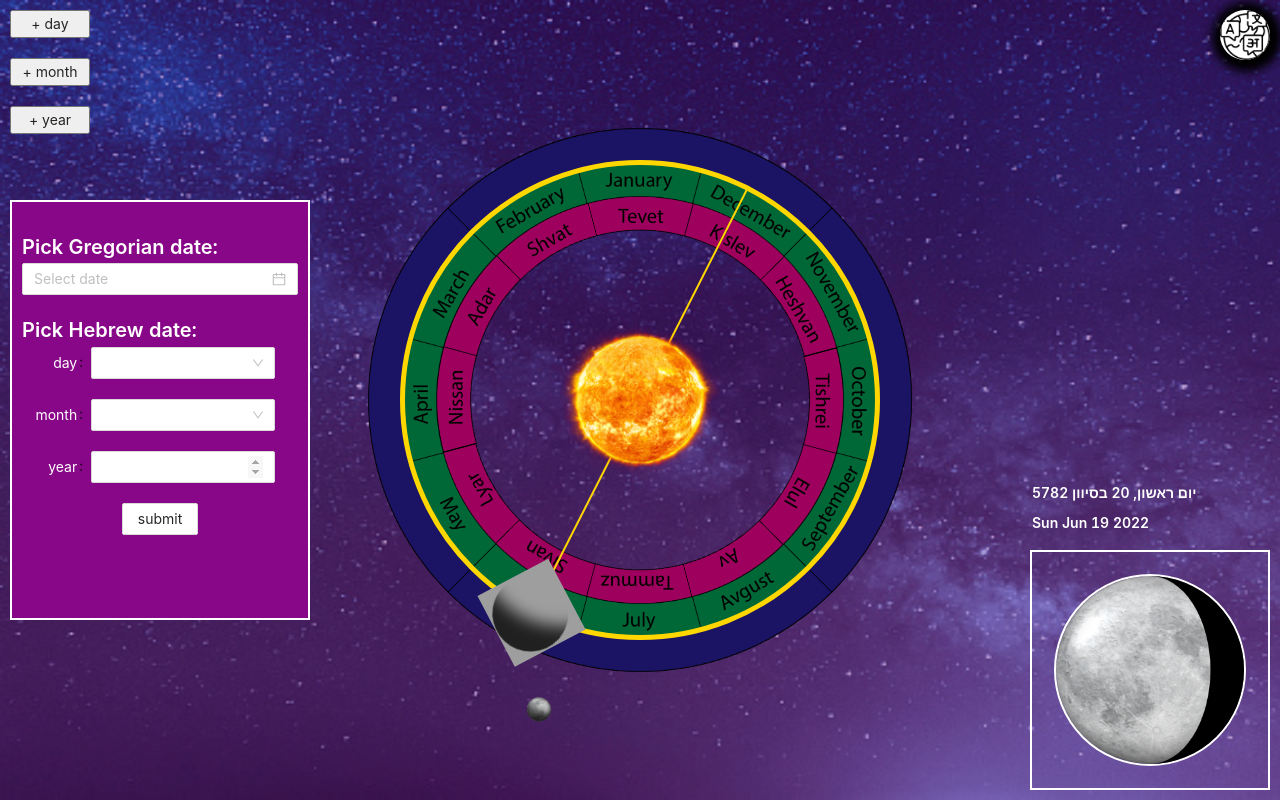
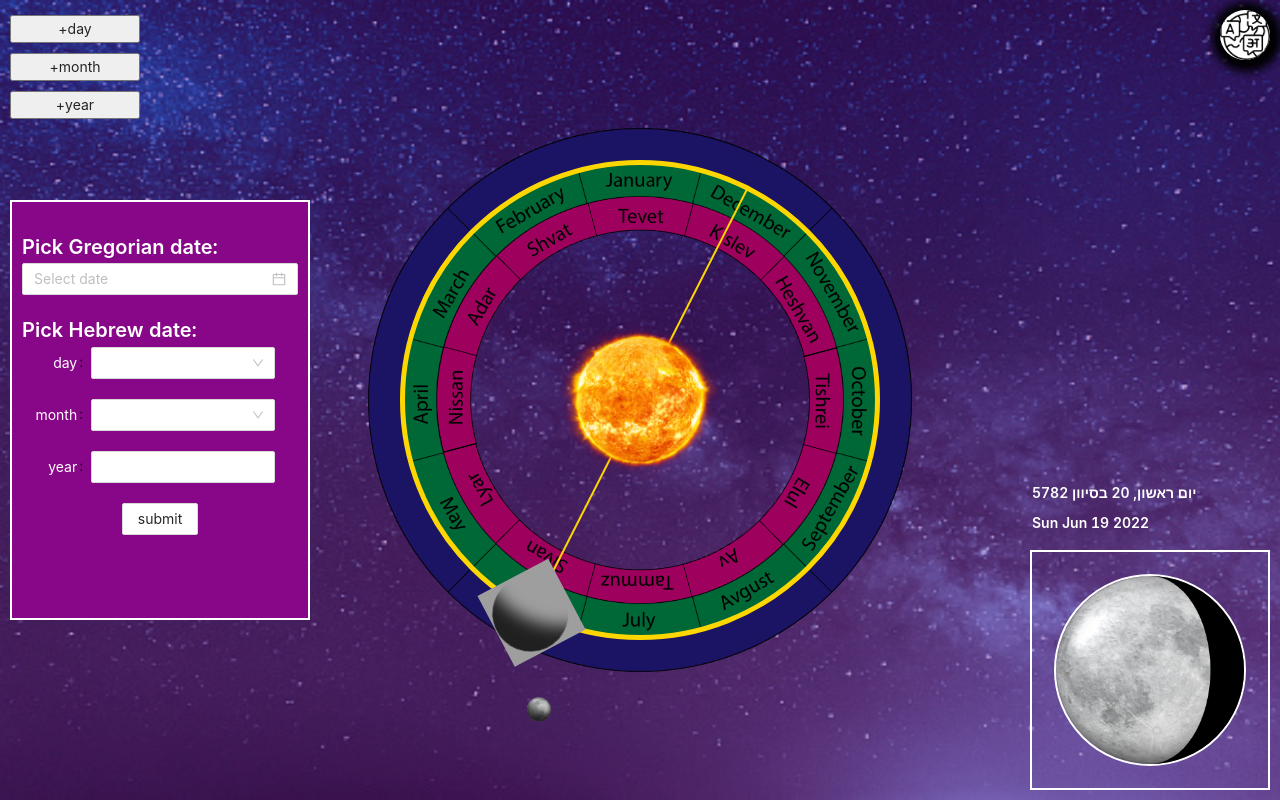
Before and after one commit to ZackEnixey/genesis, a React (Create React App) app: page / in a window 1280 px wide. Built offline with nearby package versions, Linux system fonts and the light colour scheme; grey boxes are pictures that could not be loaded.

Commit message:
Position increment buttons.

```diff
--- a/src/components/sidebar/AdjustEarthToSunAngle.scss
+++ b/src/components/sidebar/AdjustEarthToSunAngle.scss
@@ -3,46 +3,40 @@
     height: 70px;
 
     position: absolute;
-    top: 0px;
-    left: 0px;
+    left: 5px;
+    top: 10px;
+}
 
-    // .increment_wrapper{
-    //     position: relative;
-    //     top: -10px;
+.adjust_earth_to_sun_angle_wrapper_medium {
+    width: 70px;
+    height: 70px;
 
-    //     .input_incrementer {
-    //         width: 21px;
-    //         height: 30px;
-    //         font-size: 24px;
-    //         transform: rotate(-90deg) scale(2);
-    //         transition: 1s;
-    //         transition-timing-function: ease-out;
-    //         position: absolute;
-    //         left: 29px;
-    //         top: 0;
-    //     }
+    position: absolute;
+    left: 5px;
+    bottom: 110px;
+}
 
-    //     .hiding_patch {
-    //         width: 45px;
-    //         height: 46px;
-    //         background-color: black;
-    //         border: 2px solid white;
-    //         border-bottom-left-radius: 7px;
-    //         border-top-left-radius: 7px;
-    //         border-right: 0px;
-    //         position: absolute;
-    //         top: -8px;
-    //     }
-    // }
+.adjust_earth_to_sun_angle_wrapper_small {
+    width: 70px;
+    height: 70px;
+
+    position: absolute;
+    left: 5px;
+    bottom: 190px;
 }
 
 
-
-input[type=number]::-webkit-inner-spin-button, ::-webkit-outer-spin-button{
-    opacity: 0.5;
+.increment_button {
+    width: 130px;
+    margin: 5px;
 }
 
-.increment_button {
-    width: 80px;
-    margin: 10px;
+.increment_button_medium {
+    width: 130px;
+    margin: 5px;
 }
+
+.increment_button_small {
+    width: 20vw;
+    margin: 5px;
+}
--- a/src/components/sidebar/AdjustEarthToSunAngle.tsx
+++ b/src/components/sidebar/AdjustEarthToSunAngle.tsx
@@ -1,6 +1,8 @@
 import { useContext } from "react";
 import { useTranslation } from "react-i18next";
 import { BoardContext } from "../../context";
+import { PositionEnum } from "../../types";
+import useUiUxPosition from "../customHooks/useUiUxPosition";
 
 const AdjustEarthToSunAngle = () => {
     const {
@@ -9,13 +11,8 @@ const AdjustEarthToSunAngle = () => {
         setEarthAngleToSun,
         theNumberOfDegreesTheEarthMovesEachDayComparedToTheSun
     } = useContext(BoardContext);
+    const isHorizontal = useUiUxPosition();
     const { t } = useTranslation();
-
-    // const transferInputValueToEarthToSunDegrees = (event: React.ChangeEvent<HTMLInputElement>) => {
-    //     const enteredValue: number = parseInt(event.target.value) || 0;
-    //     setSimulationNumberOfDays(enteredValue);
-    //     setEarthAngleToSun(enteredValue*theNumberOfDegreesTheEarthMovesEachDayComparedToTheSun);
-    // }
 
     const increment = (numberOfDays: number) => {
         const newValue: number = simulationNumberOfDays + numberOfDays
@@ -23,21 +20,23 @@ const AdjustEarthToSunAngle = () => {
         setEarthAngleToSun(newValue*theNumberOfDegreesTheEarthMovesEachDayComparedToTheSun);
     }
 
+    const buttonStyleDic: any= {
+        "BIG": "increment_button",
+        "MEDIUM": "increment_button_medium",
+        "SMALL": "increment_button_small"
+    }
+
+    const buttonPositionStyleDic: any= {
+        "BIG": "adjust_earth_to_sun_angle_wrapper",
+        "MEDIUM": "adjust_earth_to_sun_angle_wrapper_medium",
+        "SMALL": "adjust_earth_to_sun_angle_wrapper_small"
+    }
+
     return (
-        <div className="adjust_earth_to_sun_angle_wrapper">
-                <button className="increment_button" onClick={() => increment(-1)}>  + {t("dayText")}  </button>
-                <button className="increment_button" onClick={() => increment(-30)}> + {t('monthText')} </button>
-                <button className="increment_button" onClick={() => increment(-360)}> + {t('yearText')}  </button>
-                {/* <div className="increment_wrapper">
-                    <input
-                        type="number"
-                        name="clicks"
-                        value={simulationNumberOfDays}
-                        onChange={ (event: React.ChangeEvent<HTMLInputElement>) => transferInputValueToEarthToSunDegrees(event) }
-                        className="input_incrementer"
-                    />
-                    <div className="hiding_patch"></div>
-                </div> */}
+        <div className={buttonPositionStyleDic[isHorizontal]}>
+            <button className={buttonStyleDic[isHorizontal]} onClick={() => increment(-1)}>  +{t("dayText")}  </button>
+            <button className={buttonStyleDic[isHorizontal]} onClick={() => increment(-30)}> +{t('monthText')} </button>
+            <button className={buttonStyleDic[isHorizontal]} onClick={() => increment(-360)}> +{t('yearText')}  </button>
         </div>
     )
 }
```
